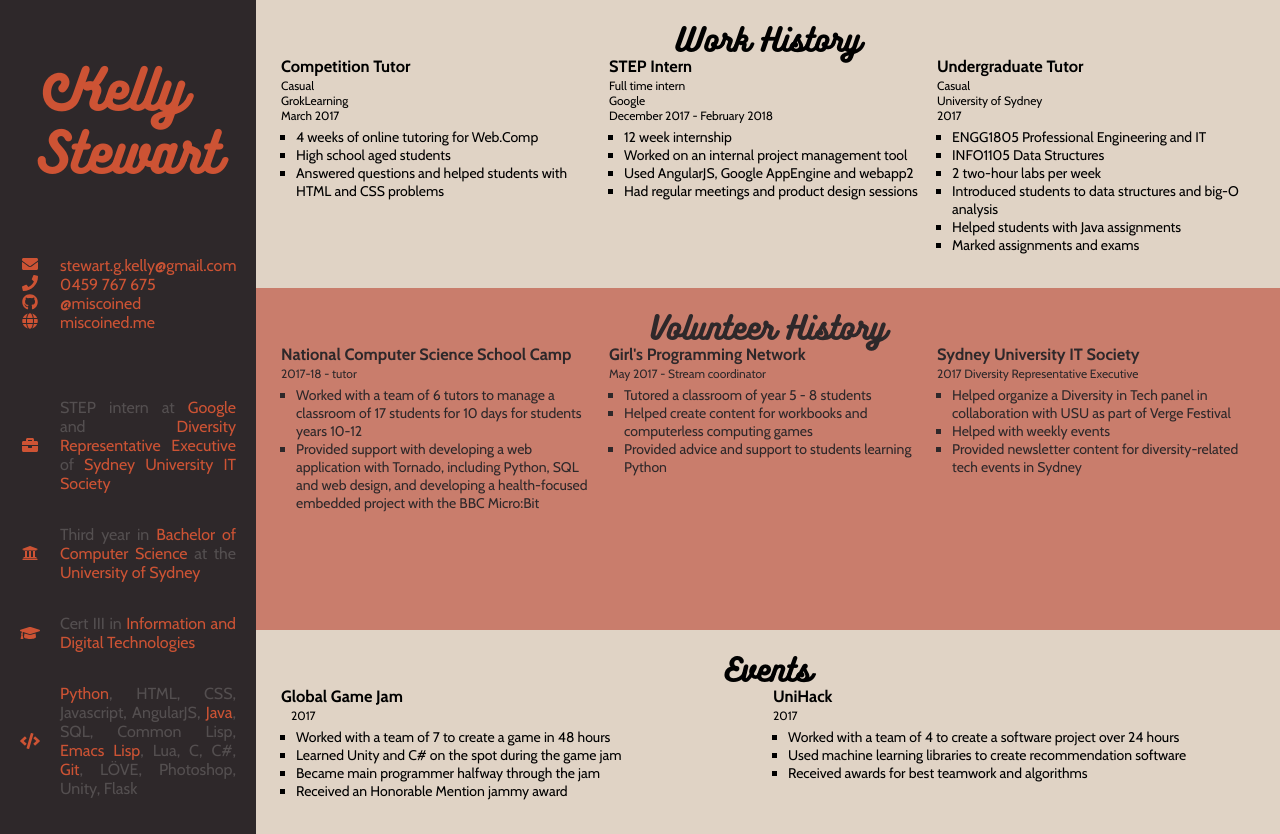
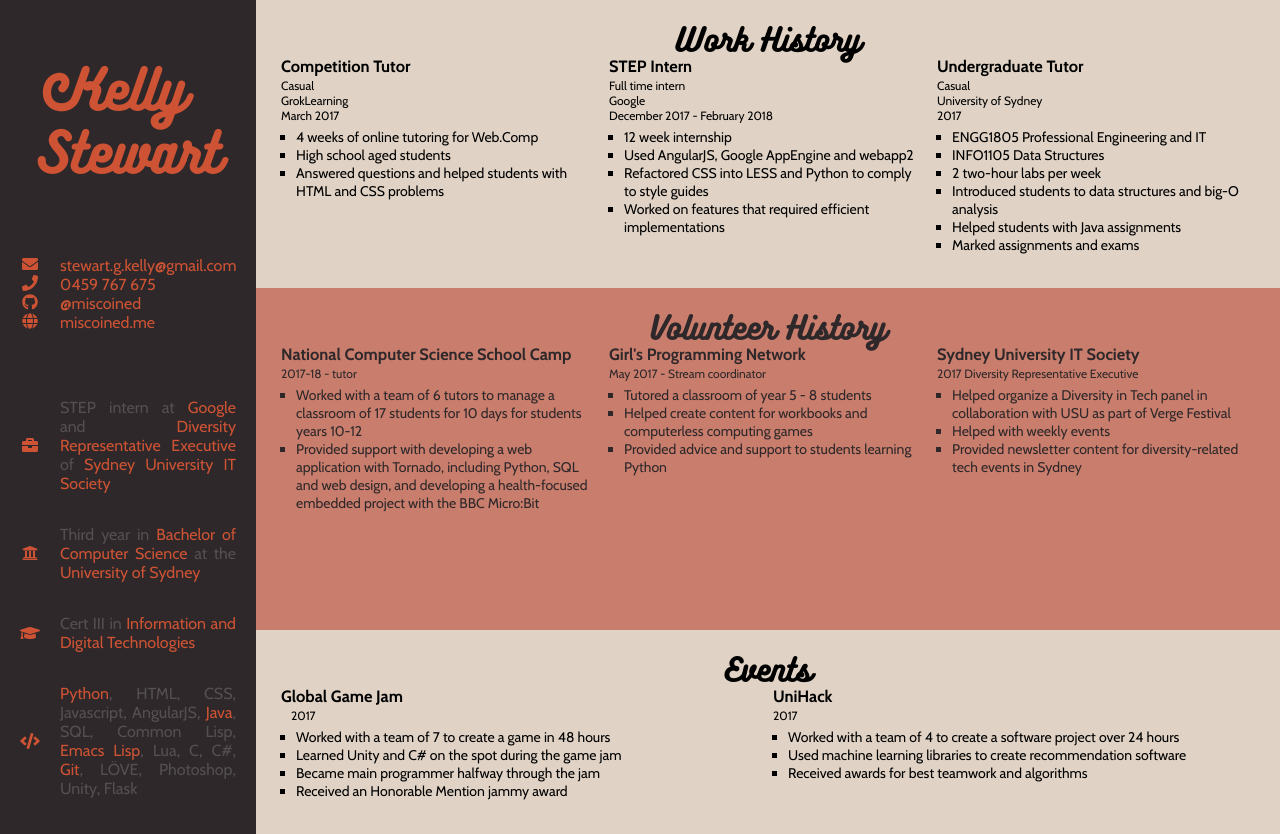
Before and after one commit to miscoined/miscoined.me, a Flask app: page /cv in a window 1280 px wide. Run offline with Flask 2, Linux system fonts and the light colour scheme; some libraries are stand-ins or nearby versions.

Commit message:
Update Google Internship section of CV

```diff
--- a/miscoined/templates/cv.html
+++ b/miscoined/templates/cv.html
@@ -45,9 +45,9 @@
         <p>December 2017 - February 2018
         <ul>
           <li>12 week internship
-          <li>Worked on an internal project management tool
           <li>Used AngularJS, Google AppEngine and webapp2
-          <li>Had regular meetings and product design sessions
+          <li>Refactored CSS into LESS and Python to comply to style guides
+          <li>Worked on features that required efficient implementations
         </ul>
       </section>
 
```
